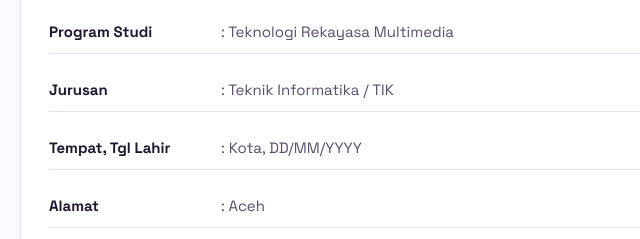
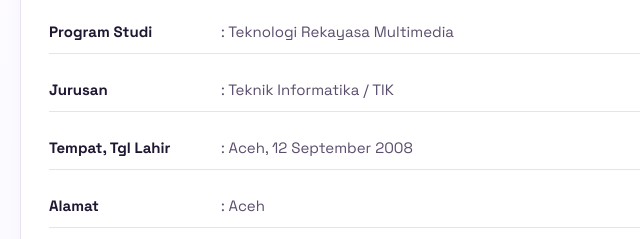
Before and after one commit to malgtps12/multimedia-store, a website: page index.html in a window 1280 px wide. Shown: the part 1340-1579 px from the top of the page, 394-1034 px from the left. Drawn offline with nearby package versions, Linux system fonts and the light colour scheme.

Commit message:
Update project

```diff
--- a/index.html
+++ b/index.html
@@ -60,7 +60,7 @@
             <li><strong>NIM</strong><span>: 2026583020043</span></li>
             <li><strong>Program Studi</strong><span>: Teknologi Rekayasa Multimedia</span></li>
             <li><strong>Jurusan</strong><span>: Teknik Informatika / TIK</span></li>
-            <li><strong>Tempat, Tgl Lahir</strong><span>: Kota, DD/MM/YYYY</span></li>
+            <li><strong>Tempat, Tgl Lahir</strong><span>: Aceh, 12 September 2008</span></li>
             <li><strong>Alamat</strong><span>: Aceh</span></li>
             <li><strong>Email</strong><span>: mldkvdkv@gmail.com</span></li>
             <li><strong>No. HP</strong><span>: 089516353968</span></li>
```
